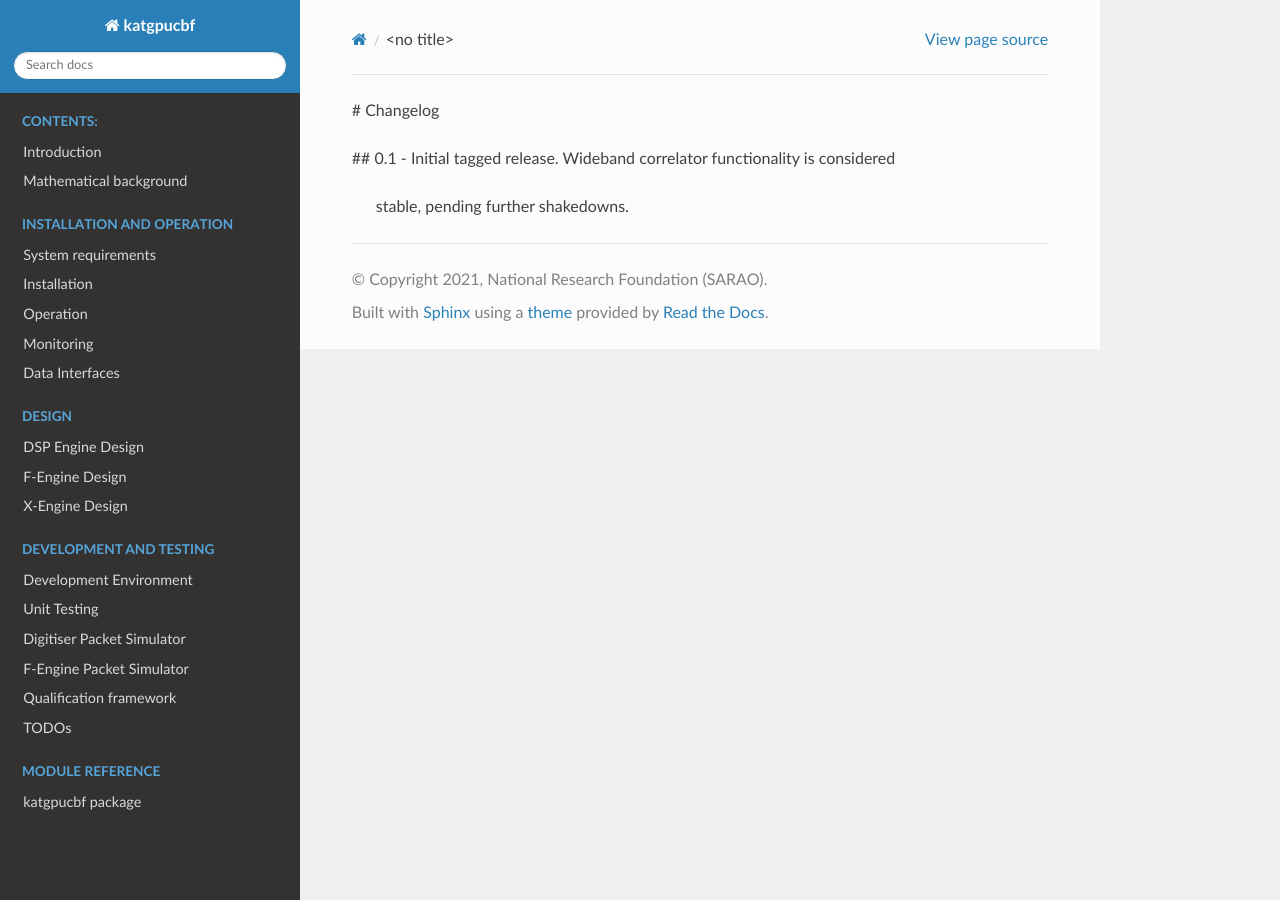
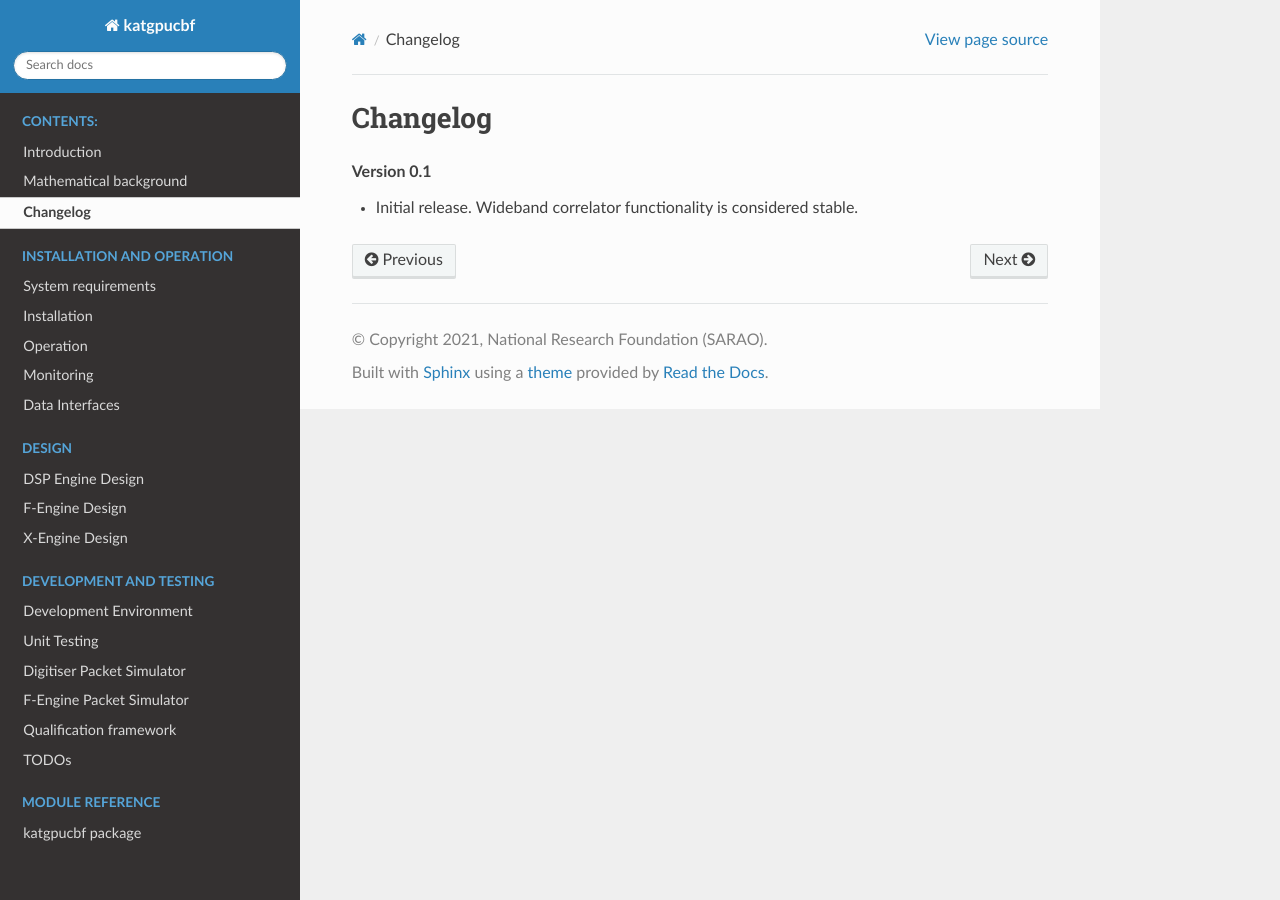
Before and after one commit to ska-sa/katgpucbf, a Sphinx documentation site: the page built from doc/changelog.rst, in a window 1280 px wide. Built offline with Sphinx 7.4.7 and the Read the Docs theme 2.0.0, drawn with Linux system fonts in a browser that asks for light colours; the version number could not be read and is left out.

Commit message:
Convert changelog to rst syntax, add it to index

```diff
--- a/doc/changelog.rst
+++ b/doc/changelog.rst
@@ -1,5 +1,6 @@
-# Changelog
+Changelog
+---------
 
-## 0.1
-- Initial tagged release. Wideband correlator functionality is considered
-  stable, pending further shakedowns.
+.. rubric:: Version 0.1
+
+- Initial release. Wideband correlator functionality is considered stable.
--- a/doc/index.rst
+++ b/doc/index.rst
@@ -9,6 +9,7 @@ Welcome to katgpucbf's documentation!
 
    introduction
    maths
+   changelog
 
 .. toctree::
    :maxdepth: 3
```
